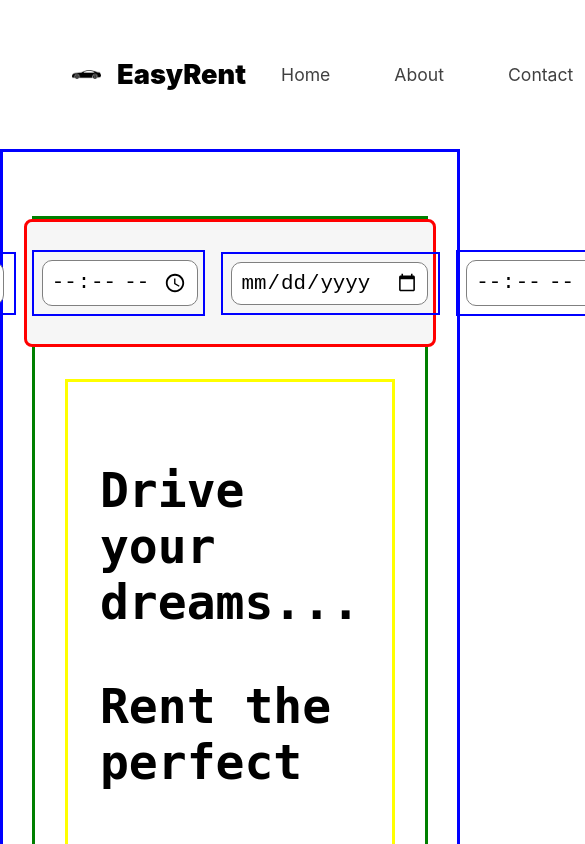
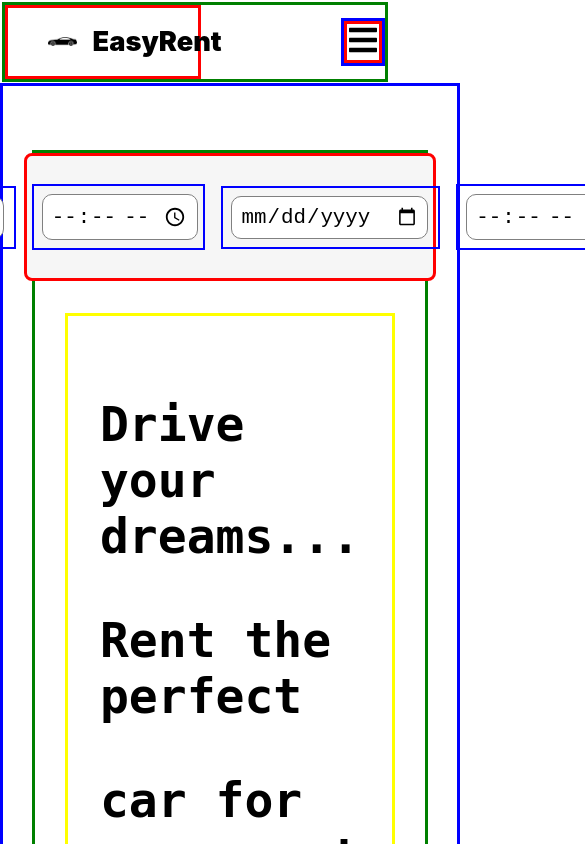
Before and after one commit to easyrent11/websitev2, a React (Create React App) app in the folder client/: page / in a window 390 px wide. Shown: the top 844 px of the page, 585 px wide, since content can reach past the window. Built offline with nearby package versions, Linux system fonts and the light colour scheme; no server answers.

Commit message:
responsive header

```diff
--- /dev/null
+++ b/client/src/components/DropDownNav/DropDownNav.js
@@ -0,0 +1,61 @@
+import React, { useState } from "react";
+import classes from "./dropdown.module.css";
+import Button from "../Button/Button";
+import Logo from "../Logo/Logo";
+import { FaBars } from "react-icons/fa";
+
+export default function DropDownNav({ openLogin, openRegister }) {
+  const [dropdownOpen, setDropdownOpen] = useState(false);
+
+  const toggleDropdown = () => {
+    setDropdownOpen(!dropdownOpen);
+  };
+
+  const btnStyle1 = {
+    margin: "1rem",
+    borderRadius: "5px",
+    border: "none",
+    width: "10%",
+    cursor: "pointer",
+    padding: "0.5rem",
+  };
+
+  const btnStyle2 = {
+    backgroundColor: "black",
+    color: "white",
+    margin: "1rem",
+    padding: "0.5rem",
+    border: "none",
+    width: "10%",
+    cursor: "pointer",
+    borderRadius: "5px",
+  };
+
+  return (
+    <nav className={classes.nav}>
+      <article className={classes.logoArticle}>
+        <Logo/>
+      </article>
+      <article className={classes.dropArticle}>
+        <div className={classes.dropdown} onClick={toggleDropdown}>
+          <FaBars className={classes.dropdownIcon}></FaBars>
+        </div>
+        {dropdownOpen && (
+          <div className={classes.dropdownContent}>
+            <a className={classes.a} href="/">
+              Home
+            </a>
+            <a className={classes.a} href="#about">
+              About
+            </a>
+            <a className={classes.a} href="/">
+              Contact
+            </a>
+            <Button name="login" style={btnStyle1} onClick={openLogin} />
+            <Button name="register" style={btnStyle2} onClick={openRegister} />
+          </div>
+        )}
+      </article>
+    </nav>
+  );
+}
--- /dev/null
+++ b/client/src/components/DropDownNav/dropdown.module.css
@@ -0,0 +1,84 @@
+.nav {
+  display: none;
+  justify-content: space-between;
+  align-items: center;
+  margin: 0.1rem;
+}
+.logoArticle{
+  border: solid red 3px ;
+  max-width: 50%;
+  display: flex;
+  align-items: center;
+  justify-items: center;
+}
+.a {
+  margin: 1rem;
+  padding: 1rem;
+  text-decoration: none;
+  border-radius: 20px;
+  color: #404040;
+  cursor: pointer;
+}
+
+.a:hover {
+  background-color: #f6f6f6;
+}
+
+.dropdown {
+  position: relative;
+}
+.dropArticle{
+  display: flex;
+  flex-direction: column;
+  border: solid blue;
+  position: relative;
+}
+.dropdownContent {
+  display: none;
+  background-color: #f9f9f9;
+  min-width: 160px;
+  box-shadow: 0px 8px 16px 0px rgba(0, 0, 0, 0.2);
+  padding: 2rem;
+  top: 100%;
+  right: 0;
+}
+
+.dropdown:hover .dropdownContent,
+.dropdown:focus-within .dropdownContent {
+  display: block;
+}
+
+.show {
+  display: block;
+}
+
+.dropdownIcon {
+  font-size: 2rem;
+  cursor: pointer;
+}
+
+@media (max-width: 1194px) {
+  .nav {
+    border: solid green;
+    display: flex;
+    align-items: center;
+    justify-content: space-between;
+  }
+
+  .dropdown {
+    position: relative;
+    border:solid red 3px;
+  }
+
+  .dropdownContent {
+    position: absolute;
+    right: 0;
+    top: 5rem;
+    width: auto;
+    min-width: unset;
+    border: solid red 3px;
+    display: flex;
+    flex-direction: column;
+    align-items: flex-start;
+  }
+}
--- /dev/null
+++ b/client/src/components/FullScreenNav/FullScreenNav.js
@@ -0,0 +1,50 @@
+import React from 'react'
+import classes from "./fullscreennav.module.css"
+import Logo from '../Logo/Logo';
+import Button from '../Button/Button';
+export default function FullScreenNav({ openLogin, openRegister }) {
+  const btnStyle1 = {
+    margin: "1rem",
+    borderRadius: "5px",
+    border: "none",
+    width: "10%",
+    cursor: "pointer",
+    padding: "0.5rem",
+  };
+
+  const btnStyle2 = {
+    backgroundColor: "black",
+    color: "white",
+    margin: "1rem",
+    padding: "0.5rem",
+    border: "none",
+    width: "10%",
+    cursor: "pointer",
+    borderRadius: "5px",
+  };
+  return (
+    <nav className={classes.nav}>
+      <article className={classes.local_links}>
+        <Logo />
+        <a className={classes.a} href="/">
+          Home
+        </a>
+        <a className={classes.a} href="#about">
+          {" "}
+          About
+        </a>
+        <a className={classes.a} href="/">
+          Contact
+        </a>
+      </article>
+      <article className={classes.register_login_div}>
+        <Button name="login" style={btnStyle1} onClick={openLogin}>
+          Login
+        </Button>
+        <Button name="register" style={btnStyle2} onClick={openRegister}>
+          Register
+        </Button>
+      </article>
+    </nav>
+  );
+}
--- /dev/null
+++ b/client/src/components/FullScreenNav/fullscreennav.module.css
@@ -0,0 +1,40 @@
+.nav {
+  display: flex;
+  justify-content: space-between;
+  align-items: center;
+  padding: 1rem;
+  margin: 1rem;
+}
+
+.local_links {
+  display: flex;
+  justify-content: start;
+  align-items: center;
+}
+
+.register_login_div {
+  display: flex;
+  align-items: center;
+  justify-content: flex-end;
+  margin-right: 2rem;
+  width: 50%;
+}
+
+.a {
+  margin: 1rem;
+  padding: 1rem;
+  text-decoration: none;
+  border-radius: 20px;
+  color: #404040;
+  cursor: pointer;
+}
+
+.a:hover {
+  background-color: #f6f6f6;
+}
+
+@media (max-width: 1194px) {
+  .nav {
+    display: none;
+  }
+}
--- a/client/src/components/Header/Header.js
+++ b/client/src/components/Header/Header.js
@@ -1,56 +1,16 @@
 import React  from 'react'
-import Logo from "../Logo/Logo"
+import FullScreenNav from '../FullScreenNav/FullScreenNav';
+import DropDownNav from '../DropDownNav/DropDownNav';
 import classes from './header.module.css';
-import Button from '../Button/Button';
 
 export default function Header({ openLogin, openRegister }) {
 
 
-  const btnStyle1 = {
-    margin:'1rem',
-    borderRadius:'5px',
-    border:'none',
-    width:'10%',
-    cursor:'pointer',
-    padding:'0.5rem'
-  }
 
-  const btnStyle2 = {
-    backgroundColor:'black',
-    color:'white',
-    margin:'1rem',
-    padding:'0.5rem',
-    border:'none',
-    width:'10%',
-    cursor:'pointer',
-    borderRadius:'5px'
-  }
   return (
     <header className={classes.header}>
-      <nav className={classes.nav}>
-        <div className={classes.local_links}>
-          <Logo/>
-          <a className={classes.a} href='/'>
-            Home
-          </a>
-            <a
-              className={classes.a}
-              href='#about'
-            > About
-            </a>
-          <a className={classes.a} href='#'>
-            Contact
-          </a>
-        </div>
-        <div className={classes.register_login_div}>
-          <Button name="login" style={btnStyle1} onClick={openLogin}>
-            Login
-          </Button>
-          <Button name="register" style={btnStyle2} onClick={openRegister}>
-            Register
-          </Button>
-        </div>
-      </nav>
+      <FullScreenNav openLogin={openLogin} openRegister={openRegister} />
+      <DropDownNav openLogin={openLogin} openRegister={openRegister} />
     </header>
-  )
+  );
 }
--- a/client/src/components/Header/header.module.css
+++ b/client/src/components/Header/header.module.css
@@ -1,43 +1,3 @@
 .header{
  width: 100%;
 }
-
-
-.nav{
-
-    display: flex;
-    justify-content: space-between;
-    align-items: center;
-    padding: 1rem;
-    margin: 1rem;
-}
-
-
-.local_links{
-    display: flex;
-    justify-content: start;
-    align-items: center;
-}
-
-
-.register_login_div{
-
-    display: flex;
-    align-items: center;
-    justify-content: flex-end;
-    margin-right: 2rem;
-    width: 50%;
-}
-
-.a{
-    margin: 1rem;
-    padding: 1rem;
-    text-decoration: none;
-    border-radius: 20px;
-    color: #404040;
-    cursor: pointer;
-}
-
-.a:hover{
-    background-color: #f6f6f6;
-}
```
